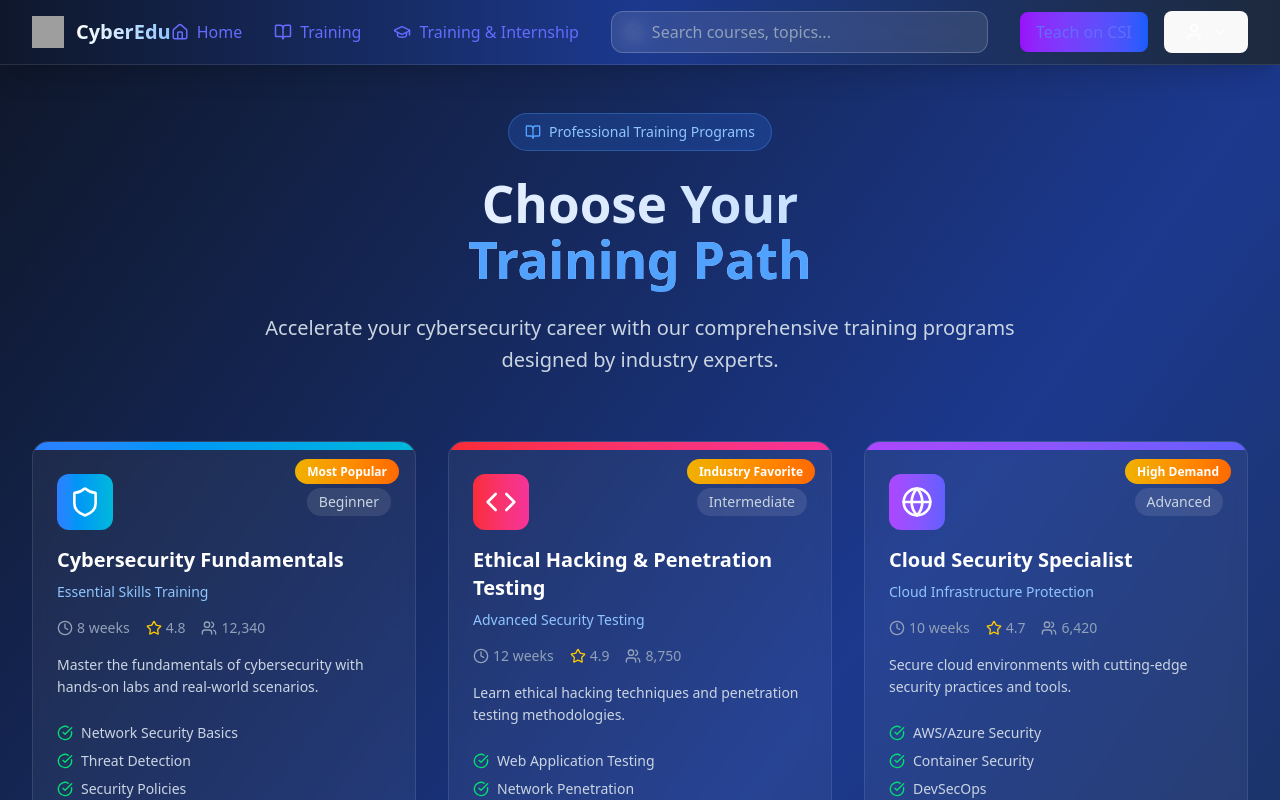
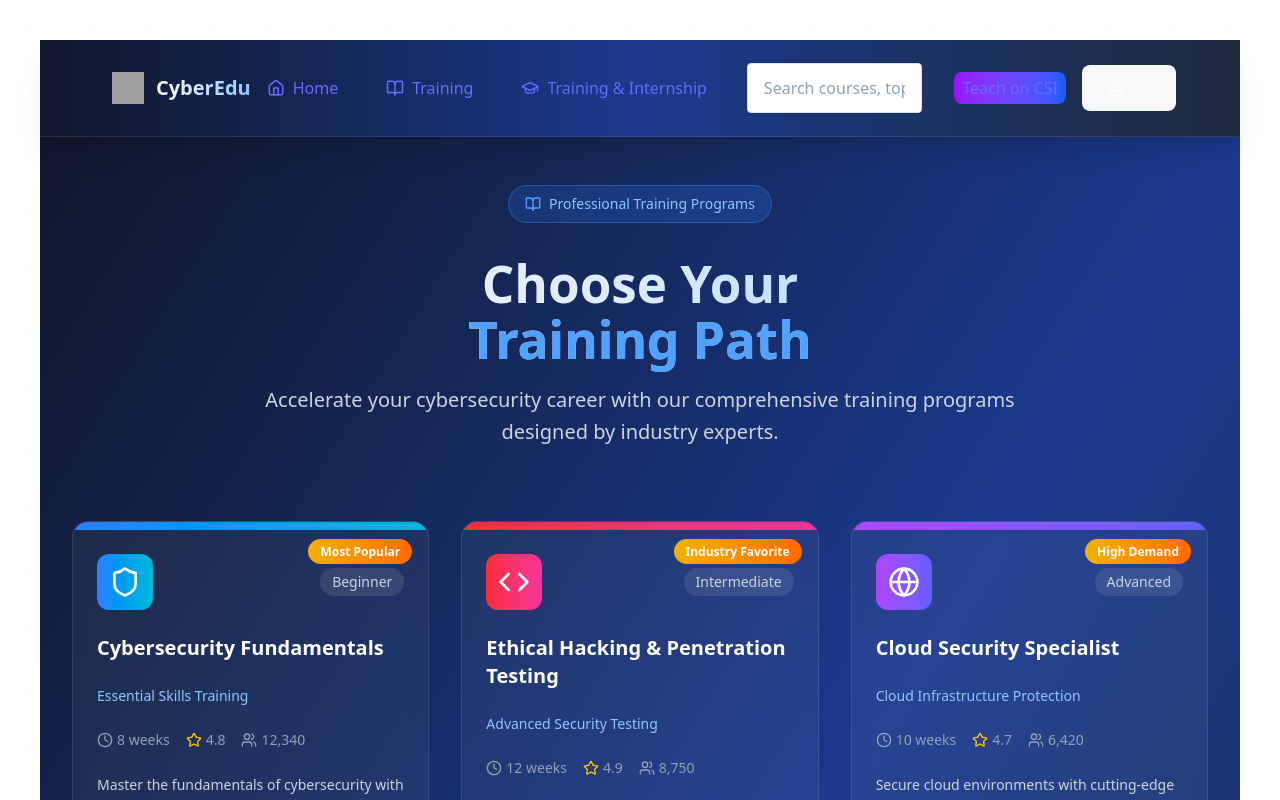
Before and after one commit to swar03/lms2, a React (Vite) app in the folder client/: page /training in a window 1280 px wide. Shown: the top 800 px of the page. Built offline with nearby package versions, Linux system fonts and the light colour scheme; grey boxes are pictures that could not be loaded.

Commit message:
updated css

```diff
--- a/client/src/App.css
+++ b/client/src/App.css
@@ -1,7 +1,5 @@
-/*
-  DELETE or comment out the entire #root rule.
-  Do NOT set max-width or margin here.
-*/
+
+/* Do NOT set max-width or margin here. */
 /*
 #root {
   max-width: 1280px;
@@ -15,19 +13,28 @@
 .content-container {
   max-width: 1280px;
   margin: 0 auto;
-  padding: 2rem;
+  padding: 3rem; /* Increased padding from 2rem to 3rem */
   text-align: center;
+}
+
+/* Additional responsive padding for better mobile experience */
+@media (max-width: 768px) {
+  .content-container {
+    padding: 1.5rem;
+  }
 }
 
 .logo {
   height: 6em;
-  padding: 1.5em;
+  padding: 2em; /* Increased padding from 1.5em to 2em */
   will-change: filter;
   transition: filter 300ms;
 }
+
 .logo:hover {
   filter: drop-shadow(0 0 2em #646cffaa);
 }
+
 .logo.react:hover {
   filter: drop-shadow(0 0 2em #61dafbaa);
 }
@@ -48,9 +55,41 @@
 }
 
 .card {
-  padding: 2em;
+  padding: 2.5em; /* Increased padding from 2em to 2.5em */
+  margin: 1rem 0; /* Added margin for better spacing between cards */
 }
 
 .read-the-docs {
   color: #888;
+  padding: 1rem 0; /* Added padding for better text spacing */
 }
+
+/* Additional utility classes for enhanced spacing */
+.section-padding {
+  padding: 2rem 0;
+}
+
+.component-padding {
+  padding: 1rem;
+}
+
+/* Enhanced button padding if you have buttons */
+button {
+  padding: 0.75rem 1.5rem;
+}
+
+/* Form elements padding enhancement */
+input, textarea, select {
+  padding: 0.75rem 1rem;
+}
+
+/* General content spacing improvements */
+p, h1, h2, h3, h4, h5, h6 {
+  padding: 0.5rem 0;
+}
+
+/* Container for better overall spacing */
+.wrapper {
+  padding: 1rem;
+  box-sizing: border-box;
+}
--- a/client/src/index.css
+++ b/client/src/index.css
@@ -1,4 +1,5 @@
 @import "tailwindcss";
+
 :root {
   font-family: system-ui, Avenir, Helvetica, Arial, sans-serif;
   line-height: 1.5;
@@ -12,13 +13,16 @@
   text-rendering: optimizeLegibility;
   -webkit-font-smoothing: antialiased;
   -moz-osx-font-smoothing: grayscale;
+  padding: 1rem; /* Added padding to root */
 }
 
 a {
   font-weight: 500;
   color: #646cff;
   text-decoration: inherit;
+  padding: 0.25rem 0.5rem; /* Added padding for better click area */
 }
+
 a:hover {
   color: #535bf2;
 }
@@ -29,41 +33,176 @@ body {
   /* place-items: center;  <-- DELETE this line */
   min-width: 320px;
   min-height: 100vh;
+  padding: 1.5rem; /* Added body padding for overall spacing */
+}
+
+/* Main content container padding */
+.container {
+  padding: 2rem;
+  max-width: 1200px;
+  margin: 0 auto;
+}
+
+/* Section spacing */
+.section {
+  padding: 3rem 0;
 }
 
 h1 {
   font-size: 3.2em;
   line-height: 1.1;
+  padding: 1rem 0; /* Added padding for better spacing */
+  margin: 0; /* Reset margin since we're using padding */
+}
+
+/* Enhanced heading spacing */
+h2, h3, h4, h5, h6 {
+  padding: 0.75rem 0;
+}
+
+/* Paragraph and text element padding */
+p {
+  padding: 0.5rem 0;
+}
+
+/* List padding improvements */
+ul, ol {
+  padding: 0.5rem 0 0.5rem 2rem;
+}
+
+li {
+  padding: 0.25rem 0;
 }
 
 button {
   border-radius: 8px;
   border: 1px solid transparent;
-  padding: 0.6em 1.2em;
+  padding: 0.8em 1.5em; /* Increased padding from 0.6em 1.2em */
   font-size: 1em;
   font-weight: 500;
   font-family: inherit;
   background-color: #1a1a1a;
   cursor: pointer;
   transition: border-color 0.25s;
+  margin: 0.5rem 0; /* Added margin for button spacing */
 }
+
 button:hover {
   border-color: #646cff;
 }
+
 button:focus,
 button:focus-visible {
   outline: 4px auto -webkit-focus-ring-color;
+}
+
+/* Form elements enhanced padding */
+input, textarea, select {
+  padding: 0.75rem 1rem;
+  border-radius: 4px;
+  border: 1px solid #ccc;
+  margin: 0.25rem 0;
+}
+
+/* Card-like containers */
+.card {
+  padding: 2rem;
+  margin: 1rem 0;
+  border-radius: 8px;
+  background-color: rgba(255, 255, 255, 0.05);
+}
+
+/* Navigation spacing */
+nav {
+  padding: 1rem 2rem;
+}
+
+nav ul {
+  padding: 0;
+  margin: 0;
+  list-style: none;
+}
+
+nav li {
+  padding: 0.5rem 1rem;
+  display: inline-block;
+}
+
+/* Content spacing utilities */
+.content-spacing > * {
+  margin-bottom: 1rem;
+}
+
+.content-spacing > *:last-child {
+  margin-bottom: 0;
+}
+
+/* Responsive padding adjustments */
+@media (max-width: 768px) {
+  body {
+    padding: 1rem;
+  }
+
+  .container {
+    padding: 1rem;
+  }
+
+  .section {
+    padding: 2rem 0;
+  }
+
+  h1 {
+    padding: 0.75rem 0;
+  }
+
+  button {
+    padding: 0.7em 1.3em;
+  }
+
+  .card {
+    padding: 1.5rem;
+  }
+
+  nav {
+    padding: 0.75rem 1rem;
+  }
+}
+
+@media (max-width: 480px) {
+  body {
+    padding: 0.75rem;
+  }
+
+  .container {
+    padding: 0.75rem;
+  }
+
+  .card {
+    padding: 1rem;
+  }
 }
 
 @media (prefers-color-scheme: light) {
   :root {
     color: #213547;
     background-color: #ffffff;
+    padding: 1rem; /* Maintained padding in light mode */
   }
+
   a:hover {
     color: #747bff;
   }
+
   button {
     background-color: #f9f9f9;
   }
+
+  .card {
+    background-color: rgba(0, 0, 0, 0.05);
+  }
+
+  input, textarea, select {
+    border-color: #ddd;
+    background-color: #fff;
+  }
 }
```
